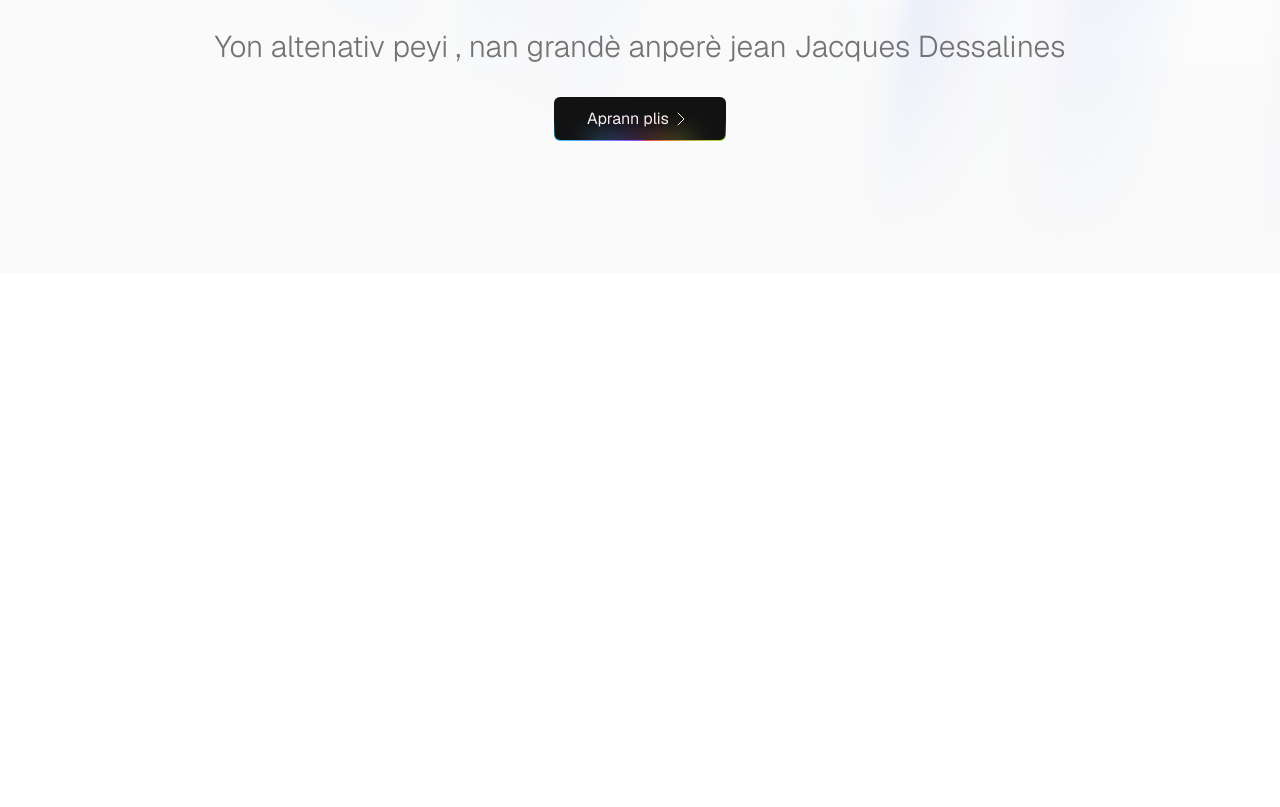
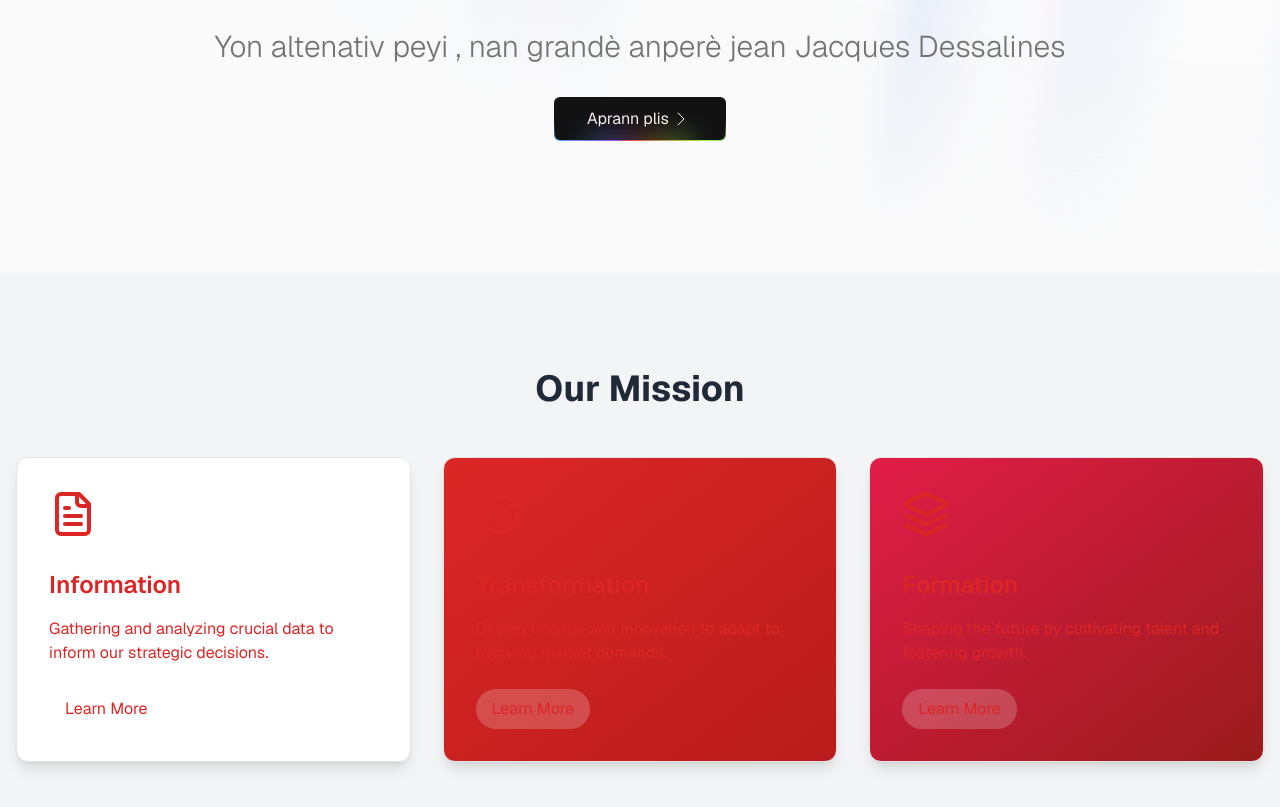
Before and after one commit to itsmrtnsn/fos, a Next.js app: page / in a window 1280 px wide. Shown: the part 511-1318 px from the top of the page. Before the commit the page ends 800 px from the top, so only its background shows below. Built offline with nearby package versions, Linux system fonts and the light colour scheme.

Commit message:
add card

```diff
--- a/app/page.tsx
+++ b/app/page.tsx
@@ -1,9 +1,11 @@
 import { Hero } from '@/components/hero';
+import OurMission from '@/components/our-mission';
 
 const HomePage = () => {
   return (
     <div>
       <Hero />
+      <OurMission />
     </div>
   );
 };
--- /dev/null
+++ b/components/our-mission.tsx
@@ -0,0 +1,84 @@
+'use client';
+
+import { motion } from 'framer-motion';
+import { FileText, RotateCw, Layers } from 'lucide-react';
+
+export default function OurMission() {
+  const cards = [
+    {
+      title: 'Information',
+      description:
+        'Gathering and analyzing crucial data to inform our strategic decisions.',
+      icon: FileText,
+      //   gradient: 'from-red-500 to-rose-600',
+    },
+    {
+      title: 'Transformation',
+      description:
+        'Driving change and innovation to adapt to evolving market demands.',
+      icon: RotateCw,
+      gradient: 'from-red-600 to-red-700',
+    },
+    {
+      title: 'Formation',
+      description:
+        'Shaping the future by cultivating talent and fostering growth.',
+      icon: Layers,
+      gradient: 'from-rose-600 to-red-800',
+    },
+  ];
+
+  return (
+    <section className='py-24 bg-gray-100'>
+      <div className='container mx-auto px-4'>
+        <motion.h2
+          initial={{ opacity: 0, y: -20 }}
+          animate={{ opacity: 1, y: 0 }}
+          transition={{ duration: 0.5 }}
+          className='text-4xl font-bold text-center mb-12 text-gray-800'
+        >
+          Our Mission
+        </motion.h2>
+        <div className='grid grid-cols-1 md:grid-cols-2 lg:grid-cols-3 gap-8'>
+          {cards.map((card, index) => (
+            <motion.div
+              key={card.title}
+              initial={{ opacity: 0, y: 20 }}
+              animate={{ opacity: 1, y: 0 }}
+              transition={{ duration: 0.5, delay: index * 0.1 }}
+            >
+              <div
+                className={`bg-gradient-to-br ${card.gradient} rounded-xl p-8 shadow-lg hover:shadow-2xl transition-all duration-300 h-full flex flex-col justify-between group bg-white border text-primary`}
+              >
+                <div>
+                  <motion.div
+                    whileHover={{ scale: 1.05 }}
+                    transition={{ type: 'spring', stiffness: 400, damping: 10 }}
+                    className='mb-6 inline-block'
+                  >
+                    <card.icon className='w-12 h-12 text-primary transition-transform duration-300' />
+                  </motion.div>
+                  <h3 className='text-2xl font-semibold text-primary mb-4'>
+                    {card.title}
+                  </h3>
+                  <p className='text-primary text-opacity-90'>
+                    {card.description}
+                  </p>
+                </div>
+                <motion.div
+                  className='mt-6'
+                  whileHover={{ scale: 1.05 }}
+                  whileTap={{ scale: 0.95 }}
+                >
+                  <button className='bg-white bg-opacity-20 text-primary py-2 px-4 rounded-full hover:bg-opacity-30 transition-colors duration-300'>
+                    Learn More
+                  </button>
+                </motion.div>
+              </div>
+            </motion.div>
+          ))}
+        </div>
+      </div>
+    </section>
+  );
+}
--- a/components/ui/aurora-background.tsx
+++ b/components/ui/aurora-background.tsx
@@ -17,7 +17,7 @@ export const AuroraBackground = ({
     <main>
       <div
         className={cn(
-          'relative flex flex-col  h-[85vh] lg:h-[90vh] items-center justify-center bg-zinc-50   text-primary transition-bg',
+          'relative flex flex-col  h-[80vh] lg:h-[90vh] items-center justify-center bg-zinc-50   text-primary transition-bg',
           className
         )}
         {...props}
```
